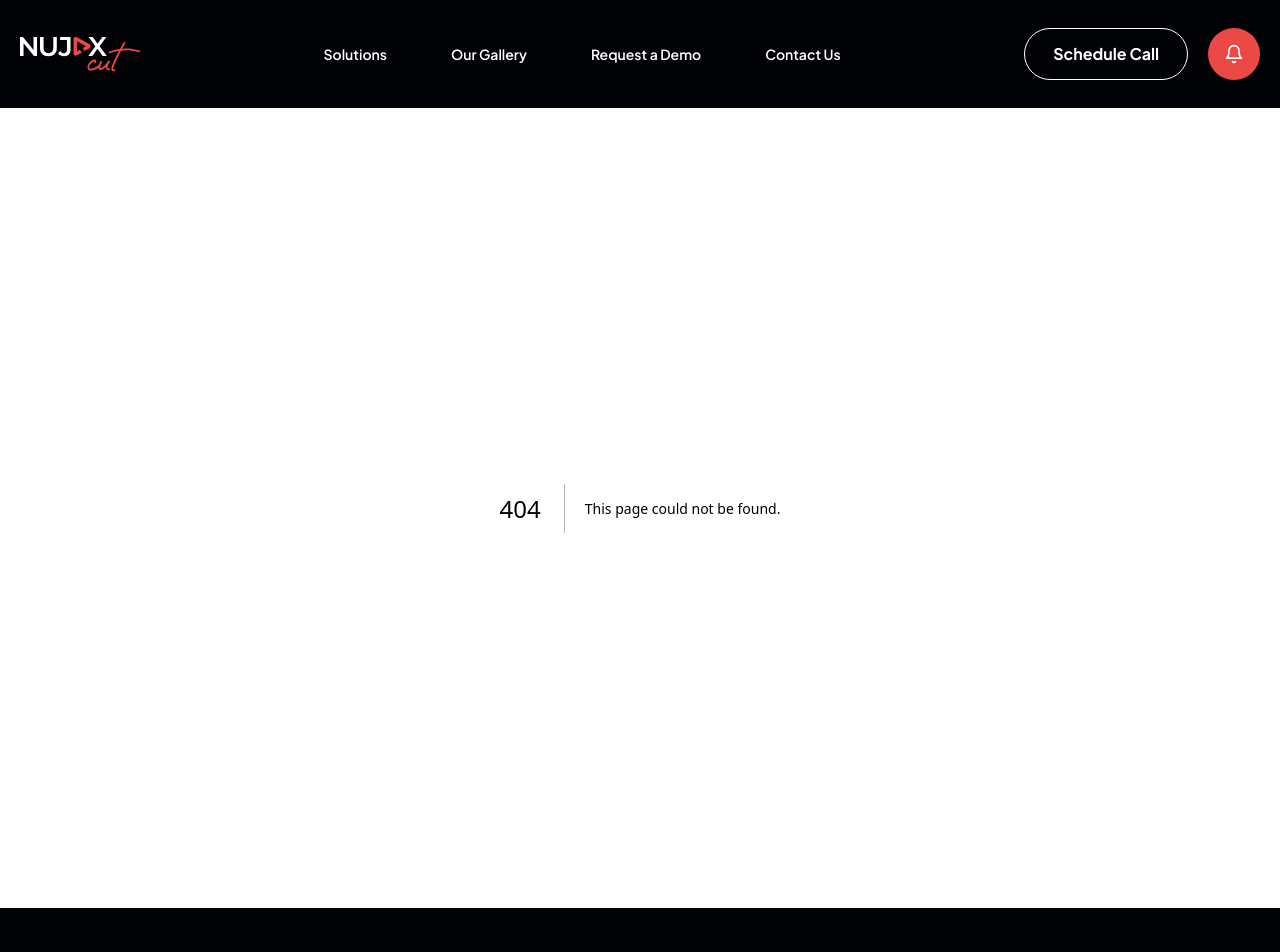
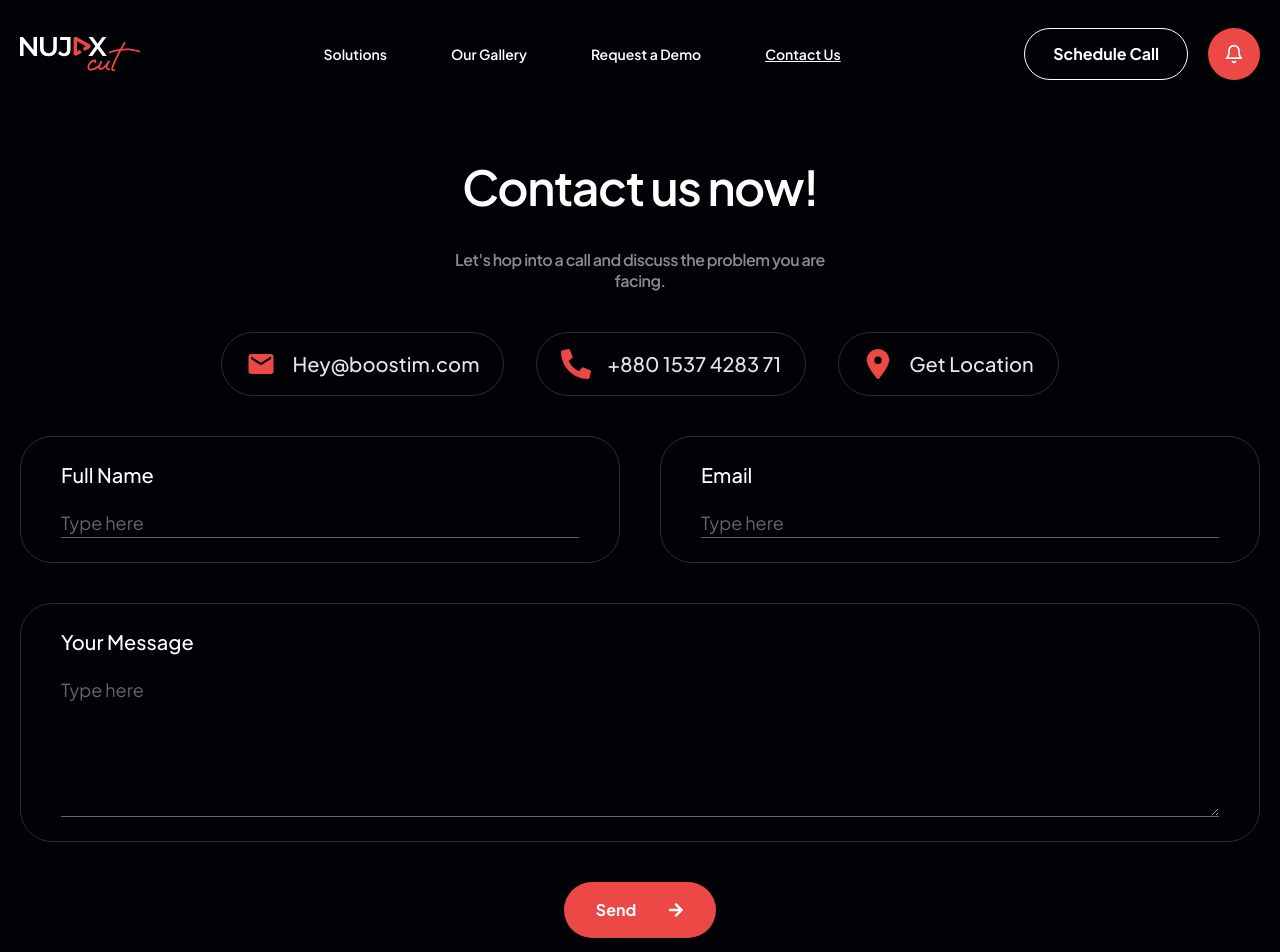
Before and after one commit to nasif07/nujax, a Next.js app: page /contact-us in a window 1280 px wide. Before the commit this address had no page. Shown: the top 952 px of the page. Built offline with nearby package versions, Linux system fonts and the light colour scheme.

Commit message:
added contact info page

```diff
--- a/app/components/home/Banner.jsx
+++ b/app/components/home/Banner.jsx
@@ -22,7 +22,7 @@ const Banner = () => {
           <div className="space-x-5">
             <button
               type="button"
-              className="inline-flex gap-8 items-center gap-2 py-4 px-8 bg-[#EC4845] text-base font-bold text-white rounded-[30px] cursor-pointer">
+              className="inline-flex gap-8 items-center py-4 px-8 bg-[#EC4845] text-base font-bold text-white rounded-[30px] cursor-pointer">
               Schedule Call <FaArrowRight />
             </button>
             <button type="button" className="underline text-white">
--- a/app/components/shared/Navbar.jsx
+++ b/app/components/shared/Navbar.jsx
@@ -14,7 +14,7 @@ const Navbar = () => {
     { name: "Solutions", href: "/solutions" },
     { name: "Our Gallery", href: "/gallery" },
     { name: "Request a Demo", href: "/demo" },
-    { name: "Contact Us", href: "/contact" },
+    { name: "Contact Us", href: "/contact-us" },
   ];
   return (
    <nav className="bg-[#010205] hidden lg:block">
--- /dev/null
+++ b/app/contact-us/page.jsx
@@ -0,0 +1,128 @@
+"use client";
+
+import { useState } from "react";
+import Container from "../components/Container";
+import SectionHeader from "../components/SectionHeader";
+import { MdEmail } from "react-icons/md";
+import { FaArrowRight, FaPhoneAlt } from "react-icons/fa";
+import { FaLocationDot } from "react-icons/fa6";
+
+const Page = () => {
+  const contactInfo = {
+    mobileNo: "+880 1537 4283 71",
+    email: "Hey@boostim.com",
+    location: "Get Location",
+  };
+
+  const [formData, setFormData] = useState({
+    fullName: "",
+    email: "",
+    message: "",
+  });
+
+  const handleChange = (e) => {
+    const { name, value } = e.target;
+    setFormData((prev) => ({ ...prev, [name]: value }));
+  };
+
+  const handleSubmit = (e) => {
+    e.preventDefault();
+    console.log("Form Submitted:", formData);
+    // TODO: replace with API call or EmailJS if needed
+  };
+
+  return (
+    <Container>
+      <SectionHeader
+        title="Contact us now!"
+        subTitle="Let's hop into a call and discuss the problem you are facing."
+      />
+
+      {/* Contact Info Section */}
+      <div className="text-[#EC4845] text-3xl flex justify-center items-center gap-8 py-10 flex-wrap">
+        <div className="inline-flex items-center gap-4 px-6 py-4 border border-[#292C33] rounded-4xl">
+          <MdEmail />
+          <span className="text-[#E6E6E6] font-medium text-xl">
+            {contactInfo.email}
+          </span>
+        </div>
+        <div className="inline-flex items-center gap-4 px-6 py-4 border border-[#292C33] rounded-4xl">
+          <FaPhoneAlt />
+          <span className="text-[#E6E6E6] font-medium text-xl">
+            {contactInfo.mobileNo}
+          </span>
+        </div>
+        <div className="inline-flex items-center gap-4 px-6 py-4 border border-[#292C33] rounded-4xl">
+          <FaLocationDot />
+          <span className="text-[#E6E6E6] font-medium text-xl">
+            {contactInfo.location}
+          </span>
+        </div>
+      </div>
+
+      {/* Form Section */}
+      <form onSubmit={handleSubmit} className="text-[#656567] text-lg">
+        <div className="flex gap-10 w-full flex-col md:flex-row">
+          <div className="flex flex-col gap-5 border border-[#292C33] px-10 py-6 rounded-4xl w-full">
+            <label
+              className="text-white font-medium text-xl"
+              htmlFor="fullName">
+              Full Name
+            </label>
+            <input
+              id="fullName"
+              name="fullName"
+              type="text"
+              value={formData.fullName}
+              onChange={handleChange}
+              className="border-b border-[#656567] bg-transparent focus:outline-0 text-white placeholder:text-[#656567]"
+              placeholder="Type here"
+              required
+            />
+          </div>
+          <div className="flex flex-col gap-5 border border-[#292C33] px-10 py-6 rounded-4xl w-full">
+            <label className="text-white font-medium text-xl" htmlFor="email">
+              Email
+            </label>
+            <input
+              id="email"
+              name="email"
+              type="email"
+              value={formData.email}
+              onChange={handleChange}
+              className="border-b border-[#656567] bg-transparent focus:outline-0 text-white placeholder:text-[#656567]"
+              placeholder="Type here"
+              required
+            />
+          </div>
+        </div>
+
+        <div className="flex flex-col gap-5 border border-[#292C33] px-10 py-6 rounded-4xl w-full mt-10">
+          <label className="text-white font-medium text-xl" htmlFor="message">
+            Your Message
+          </label>
+          <textarea
+            id="message"
+            name="message"
+            value={formData.message}
+            onChange={handleChange}
+            className="border-b border-[#656567] bg-transparent focus:outline-0 text-white placeholder:text-[#656567]"
+            placeholder="Type here"
+            rows="5"
+            required
+          />
+        </div>
+
+        <div className="text-center pt-10">
+          <button
+            type="submit"
+            className="inline-flex gap-8 items-center py-4 px-8 bg-[#EC4845] text-base font-bold text-white rounded-[30px] cursor-pointer hover:bg-[#d7403d] transition">
+            Send <FaArrowRight />
+          </button>
+        </div>
+      </form>
+    </Container>
+  );
+};
+
+export default Page;
```
